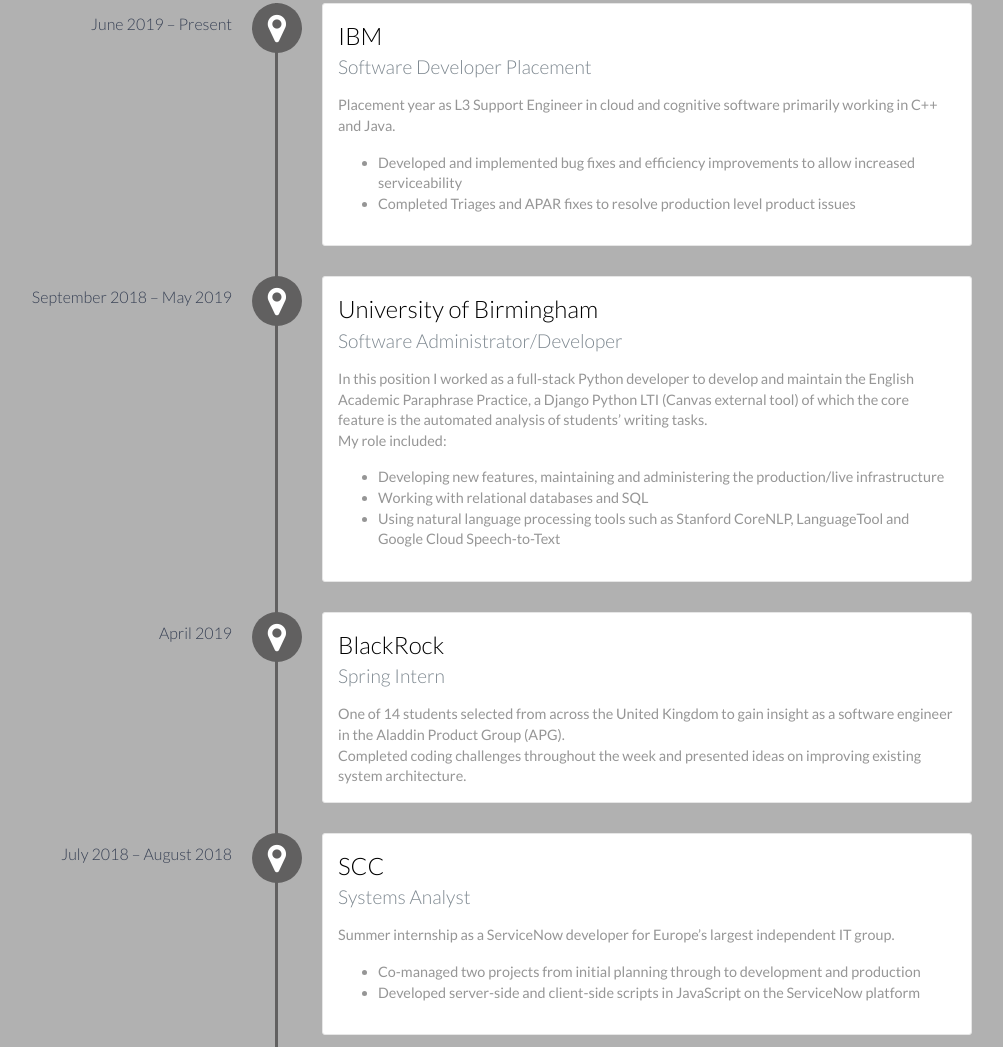
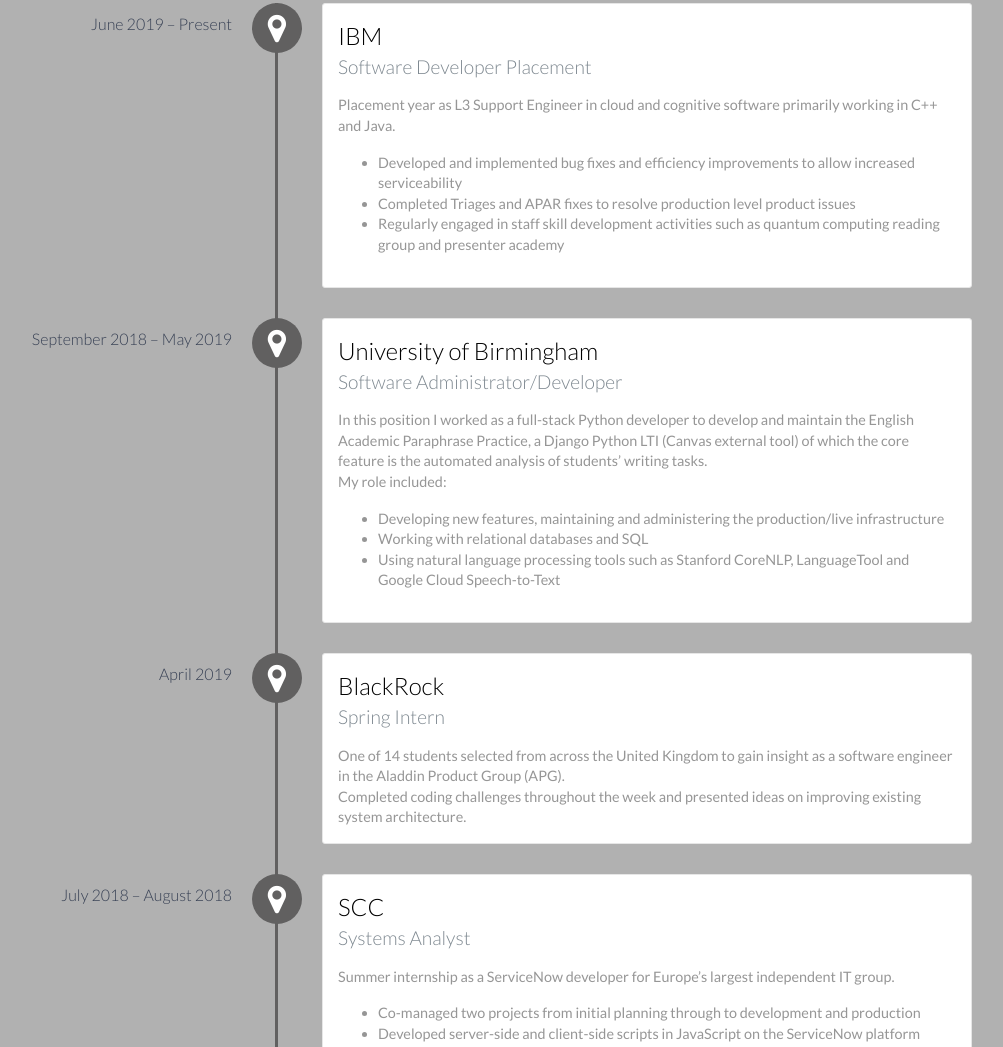
Before and after one commit to amysen/amysen.github.io, a website: page index.html in a window 1280 px wide. Shown: the part 1241-2288 px from the top of the page, without its empty margins (168-1171 px from the left). Drawn offline with nearby package versions, Linux system fonts and the light colour scheme.

Commit message:
Additional role description

```diff
--- a/index.html
+++ b/index.html
@@ -118,6 +118,9 @@
 						</li>
 						<li>
 							Completed Triages and APAR fixes to resolve production level product issues
+						</li>
+						<li>
+							Regularly engaged in staff skill development activities such as quantum computing reading group and presenter academy
 						</li>
 					</ul>
 				</p>
```
